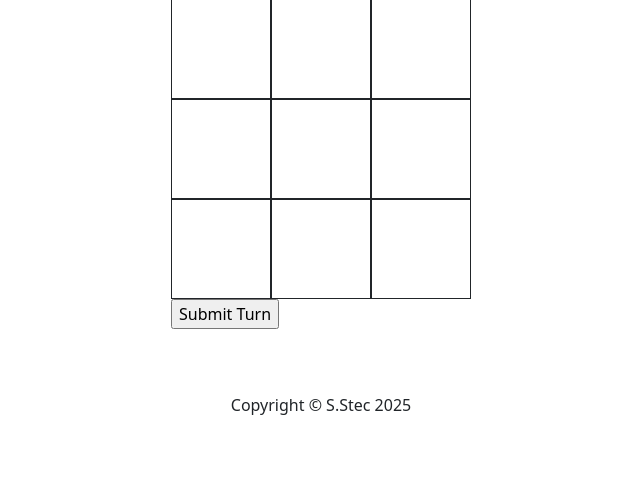
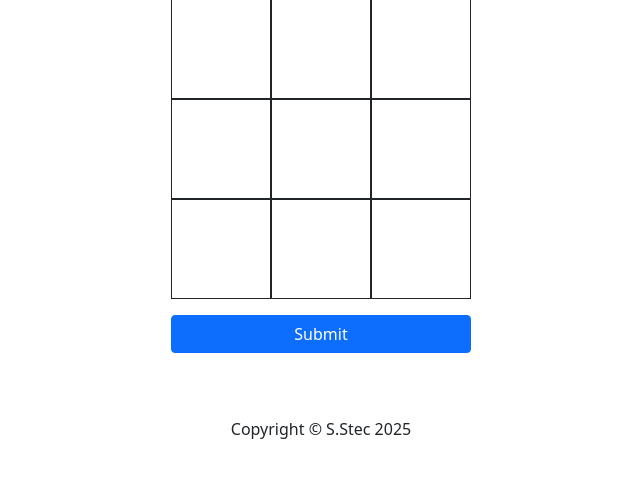
Before and after one commit to sastec17/tic-tac-toe, a PHP site: page / in a window 1280 px wide. Shown: the part 198-676 px from the top of the page, without its empty margins (319-959 px from the left). Run offline with PHP 8.4, Linux system fonts and the light colour scheme.

Commit message:
Add button styling

```diff
--- a/index.php
+++ b/index.php
@@ -87,7 +87,8 @@
 ?>
 <h2 class="text-center">Player <?php echo $_SESSION['game']->turn ?>'s Turn</h2>
 <div class="d-flex justify-content-center">
-    <form action=<?php echo $_SERVER['PHP_SELF']; ?> method="POST">
+    <form action=<?php echo $_SERVER['PHP_SELF']; ?> method="POST" class="d-flex flex-column justify-content-center">
+        <div>
             <?php foreach($_SESSION['game']->board as $row_ind=>$row): ?>
                 <div class="d-flex justify-content-center">
                     <?php foreach($row as $col_ind=>$square):
@@ -105,16 +106,17 @@
                     <?php  endforeach ?>
                 </div>
             <?php  endforeach ?>
-        <input type="submit" value="Submit Turn" name="submit">
+        </div>
+        <button type="submit" value="Submit Turn" name="submit" class="btn btn-primary mt-3">Submit</button>
     </form>
 </div>
 <?php if ($_SESSION['game']->verdict === 'W'): ?>
-    <form action=<?php echo $_SERVER['PHP_SELF']; ?> method="POST" class="d-flex flex-column justify-content-center align-items-center bg-success" style="position: relative; top: -50vh; min-height: 50vh;">
+    <form action=<?php echo $_SERVER['PHP_SELF']; ?> method="POST" class="d-flex flex-column justify-content-center align-items-center bg-success" style="position: relative; top: -60vh; min-height: 60vh;">
         <h1 class="text-center w-75 mb-5" style="z-index:100;">PLAYER <?php echo $_SESSION['game']->turn; ?> WON!! </h1>
         <input type="submit" value="Restart" name="restart">
     </form>
     <?php elseif ($_SESSION['game']->verdict === 'T'): ?>
-        <form action=<?php echo $_SERVER['PHP_SELF']; ?> method="POST" class="d-flex flex-column justify-content-center align-items-center bg-primary" style="position: relative; top: -50vh; min-height: 50vh;">
+        <form action=<?php echo $_SERVER['PHP_SELF']; ?> method="POST" class="d-flex flex-column justify-content-center align-items-center bg-primary" style="position: relative; top: -60vh; min-height: 60vh;">
             <h1 class="text-center w-75 mb-5" style="z-index:100;">CAT'S GAME</h1>
             <input type="submit" value="Restart" name="tie">
         </form>
```
Lines whose indentation alone changed are shown as unchanged.
